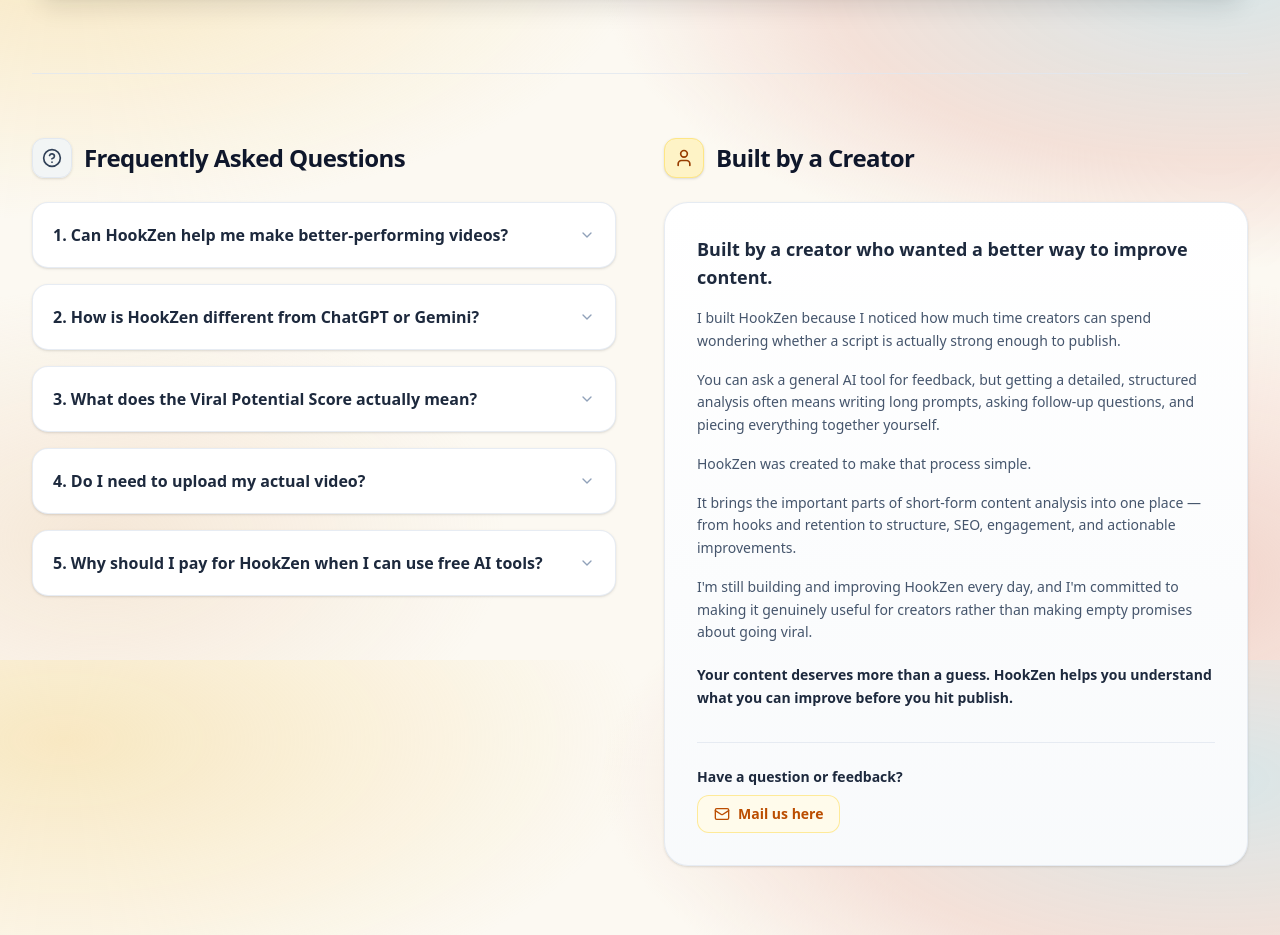
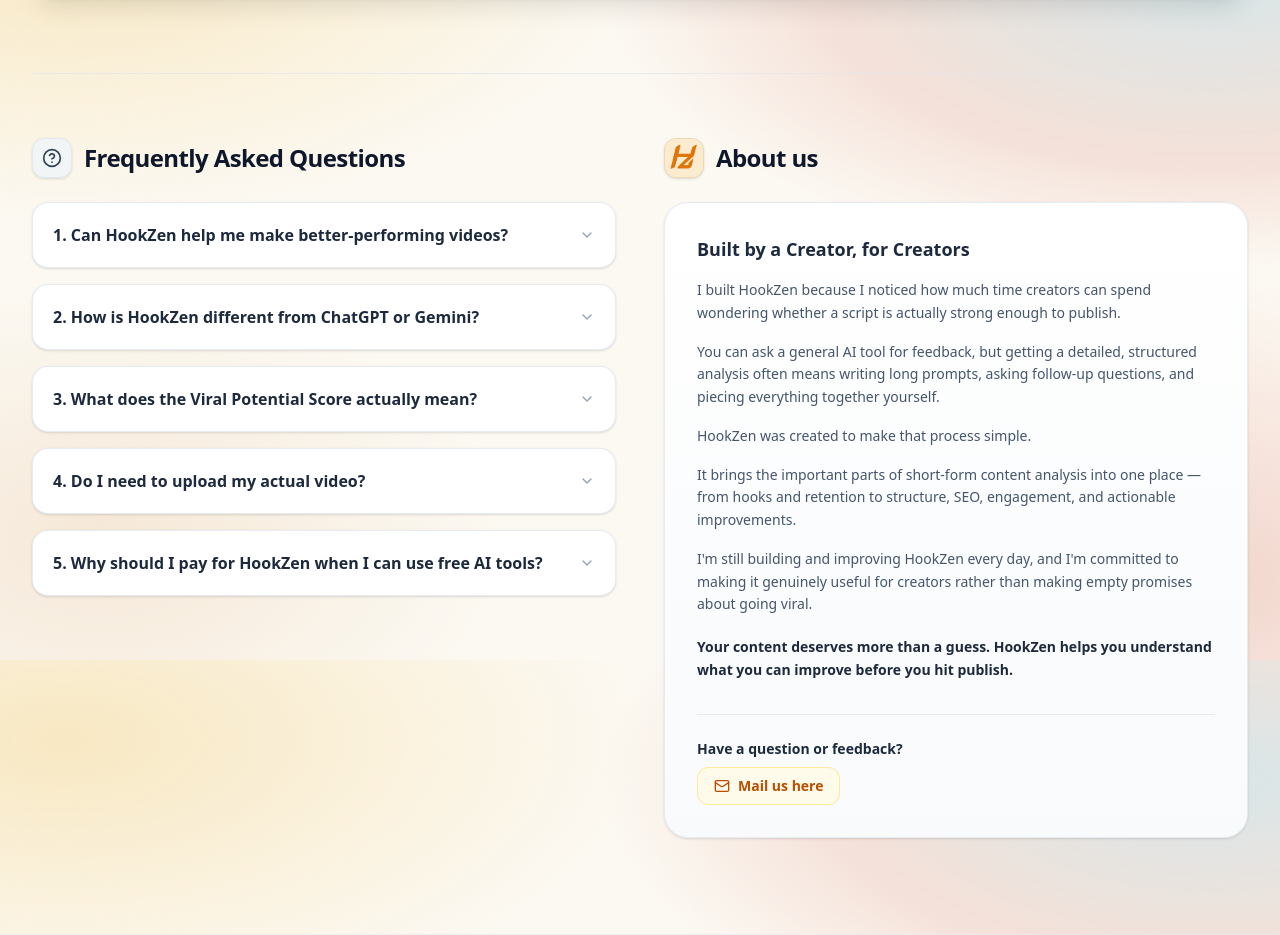
Before and after one commit to koushalgoswami121-del/HookZen, a React (Vite) app: page / in a window 1280 px wide. Shown: the part 1740-2675 px from the top of the page. Built offline with nearby package versions, Linux system fonts and the light colour scheme; no server answers; the database is empty; a web font is replaced by a local one.

Commit message:
fix(ui): use HookZen logo and update About us branding titles in ViralGrowthSection

```diff
--- a/src/components/ViralGrowthSection.tsx
+++ b/src/components/ViralGrowthSection.tsx
@@ -1,5 +1,5 @@
 import React from 'react';
-import { Flame, Zap, TrendingUp, BarChart3, Target, Eye, ShieldCheck, Play, ArrowUpRight, HelpCircle, ChevronDown, User, Mail } from 'lucide-react';
+import { Flame, Zap, TrendingUp, BarChart3, Target, Eye, ShieldCheck, Play, ArrowUpRight, HelpCircle, ChevronDown, Mail } from 'lucide-react';
 
 export const ViralGrowthSection: React.FC = () => {
   return (
@@ -190,18 +190,18 @@ export const ViralGrowthSection: React.FC = () => {
           </div>
         </div>
 
-        {/* About Me */}
+        {/* About Us */}
         <div className="space-y-6">
           <div className="flex items-center gap-3 mb-6">
-            <div className="flex h-10 w-10 items-center justify-center rounded-xl bg-amber-100 border border-amber-200 text-amber-800 shadow-sm">
-              <User className="h-5 w-5" />
+            <div className="flex h-10 w-10 items-center justify-center rounded-xl bg-[#f8ebd0] overflow-hidden shadow-sm border border-[#eedab2]">
+              <img src="/logo.png" alt="HookZen Logo" className="h-full w-full object-cover" />
             </div>
-            <h3 className="text-2xl font-black text-slate-900 tracking-tight">Built by a Creator</h3>
+            <h3 className="text-2xl font-black text-slate-900 tracking-tight">About us</h3>
           </div>
 
           <div className="rounded-3xl border border-slate-200/80 bg-gradient-to-b from-white to-slate-50 p-6 sm:p-8 shadow-sm">
             <h4 className="text-lg font-extrabold text-slate-800 mb-4">
-              Built by a creator who wanted a better way to improve content.
+              Built by a Creator, for Creators
             </h4>
             <div className="space-y-4 text-sm text-slate-600 leading-relaxed font-medium">
               <p>
```
